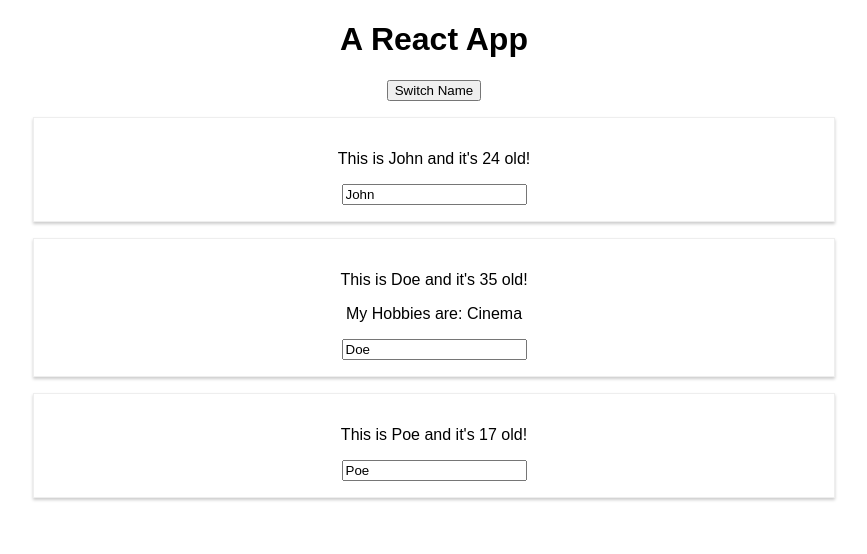
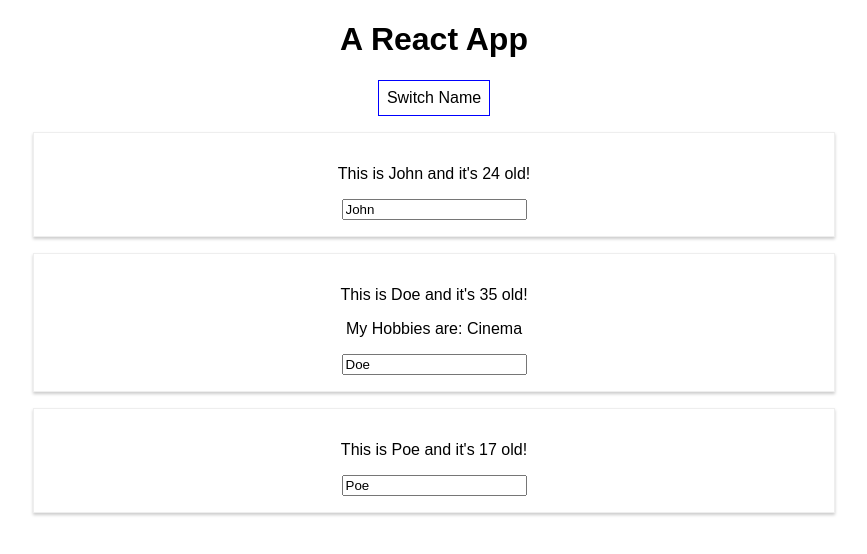
Before and after one commit to martimdLima/react-the-complete-guide, a React (Create React App) app in the folder understanding-the-base-features-and-syntax/react-complete-guide/: page / in a window 1280 px wide. Shown: the top 554 px of the page, without its empty margins (206-1073 px from the left). Built offline with nearby package versions, Linux system fonts and the light colour scheme.

Commit message:
Understanding the Base Features & Syntax
Working with Inline Styles

```diff
--- a/understanding-the-base-features-and-syntax/react-complete-guide/src/App.js
+++ b/understanding-the-base-features-and-syntax/react-complete-guide/src/App.js
@@ -46,10 +46,21 @@
   };
 
   render() {
+    const style = {
+      backgroundColor: "white",
+      font: "inherit",
+      border: "1px solid blue",
+      padding: "8px",
+      cursor: "pointer",
+    };
+
     return (
       <div className="App">
         <h1>A React App</h1>
-        <button onClick={this.switchNameHandler.bind(this, "Lisbon")}>
+        <button
+          style={style}
+          onClick={this.switchNameHandler.bind(this, "Lisbon")}
+        >
           Switch Name
         </button>
         {/* <Person name="John" age="24"/> */}
```
